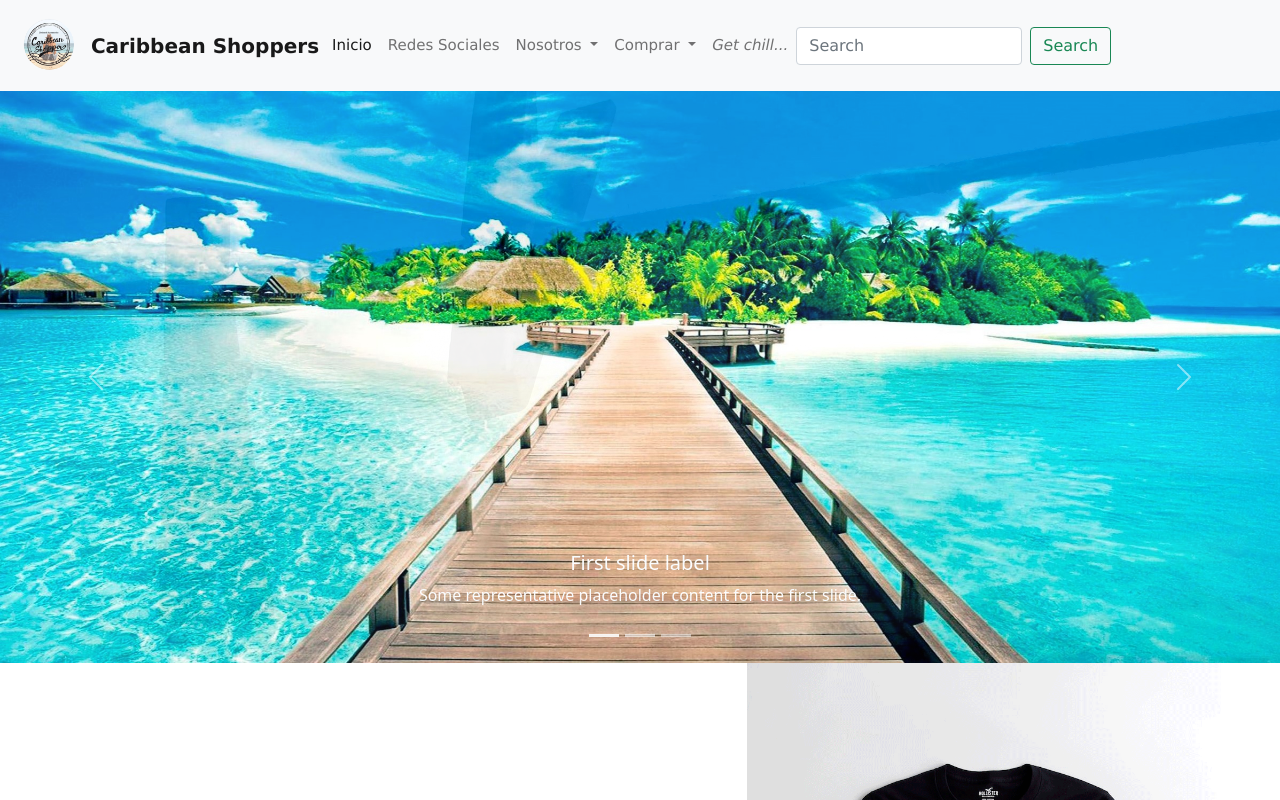
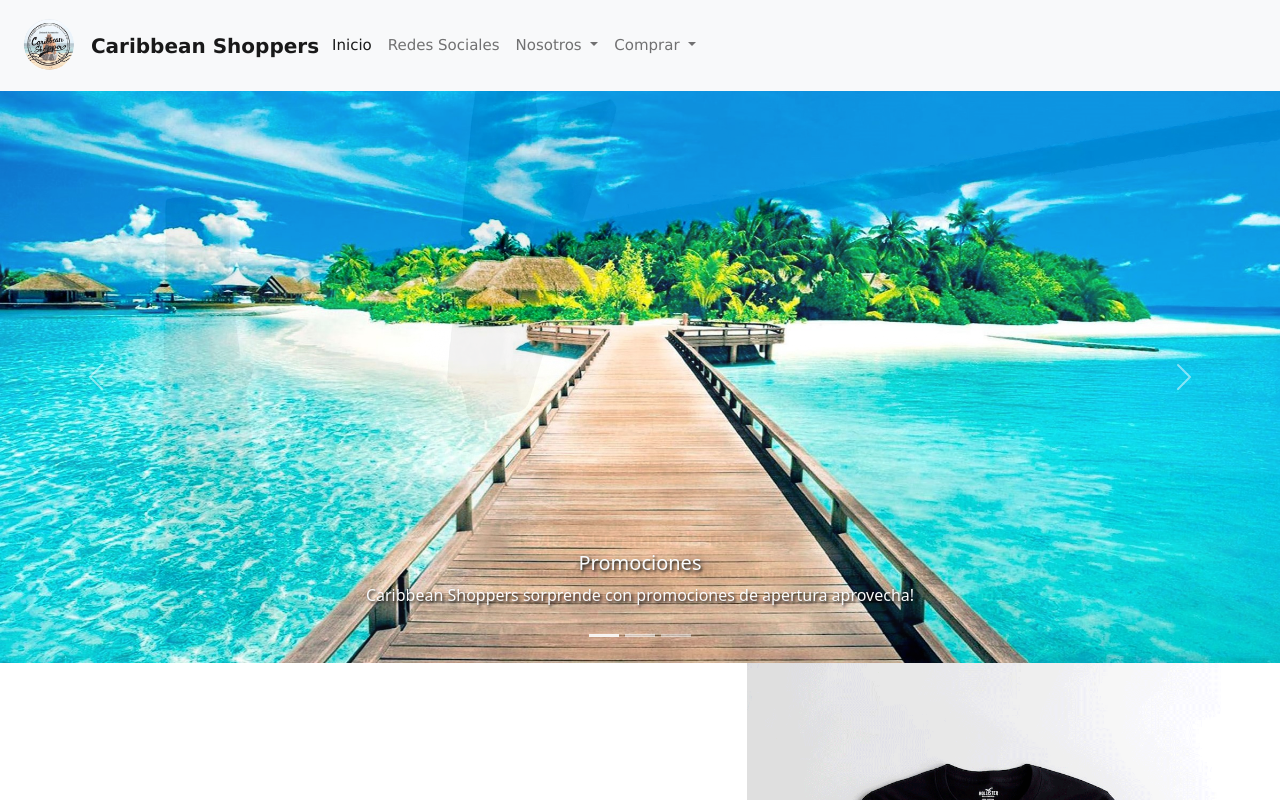
Before and after one commit to LeonRealBrito/Leon, a plain HTML site: page index.html in a window 1280 px wide. Shown: the top 800 px of the page. Drawn offline with nearby package versions, Linux system fonts and the light colour scheme.

Commit message:
form search eliminado

```diff
--- a/index.html
+++ b/index.html
@@ -59,13 +59,14 @@
                 </li>
 
                 <li class="nav-item">
-                <a class="nav-link disable"><i>Get chill...</i></a>
+                <a class="nav-link disable"><i></i></a>
                 </li>
             </ul>
-            <form id="barNavSearch" class="d-flex">
+
+            <!-- <form id="barNavSearch" class="d-flex">
                 <input class="form-control me-2" type="search" placeholder="Search" aria-label="Search">
                 <button class="btn btn-outline-success" type="submit">Search</button>
-            </form>
+            </form> -->
             </div>
         </div>
     </nav>
@@ -84,22 +85,22 @@
           <div class="carousel-item active">
             <img src="./public/Carrusel/245212.jpg" class="d-block w-100" alt="banner 1">
             <div class="carousel-caption d-none d-md-block">
-              <h5>First slide label</h5>
-              <p>Some representative placeholder content for the first slide.</p>
+              <h5>Promociones</h5>
+              <p>Caribbean Shoppers sorprende con promociones de apertura aprovecha!</p>
             </div>
           </div>
           <div class="carousel-item">
             <img src="./public/Carrusel/clothes-pin-1675361car.jpg" class="d-block w-100" alt="banner 2">
             <div class="carousel-caption d-none d-md-block">
-              <h5>Second slide label</h5>
-              <p>Some representative placeholder content for the second slide.</p>
+              <h5>Invita a un amigo la fiesta!</h5>
+              <p>Invita a un amigo a la pagina y gana premios para los dos por cada compran que hagan, con la compra de cada producto de una pareja de referidos entran en el sorteo semanal de varios productos de la tienda.</p>
             </div>
           </div>
           <div class="carousel-item">
             <img src="./public/Carrusel/legs-326550car.jpg" class="d-block w-100" alt="banner 3">
             <div class="carousel-caption d-none d-md-block">
-              <h5>Third slide label</h5>
-              <p>Some representative placeholder content for the third slide.</p>
+              <h5>Feliz Día</h5>
+              <p>Caribbean Shoppers te desea un excelente día.</p>
             </div>
           </div>
         </div>
--- a/main.css
+++ b/main.css
@@ -125,6 +125,11 @@ footer {
     width: 100%;
     height: 100%;
 }
+
+/* sombra texto carrusel */
+#carrusel-main {color: white; text-shadow: black 0.1em 0.1em 0.2em}
+
+
 /* fin Carrusel estilo */
 
 /*inicio estilo de main_left*/
```
